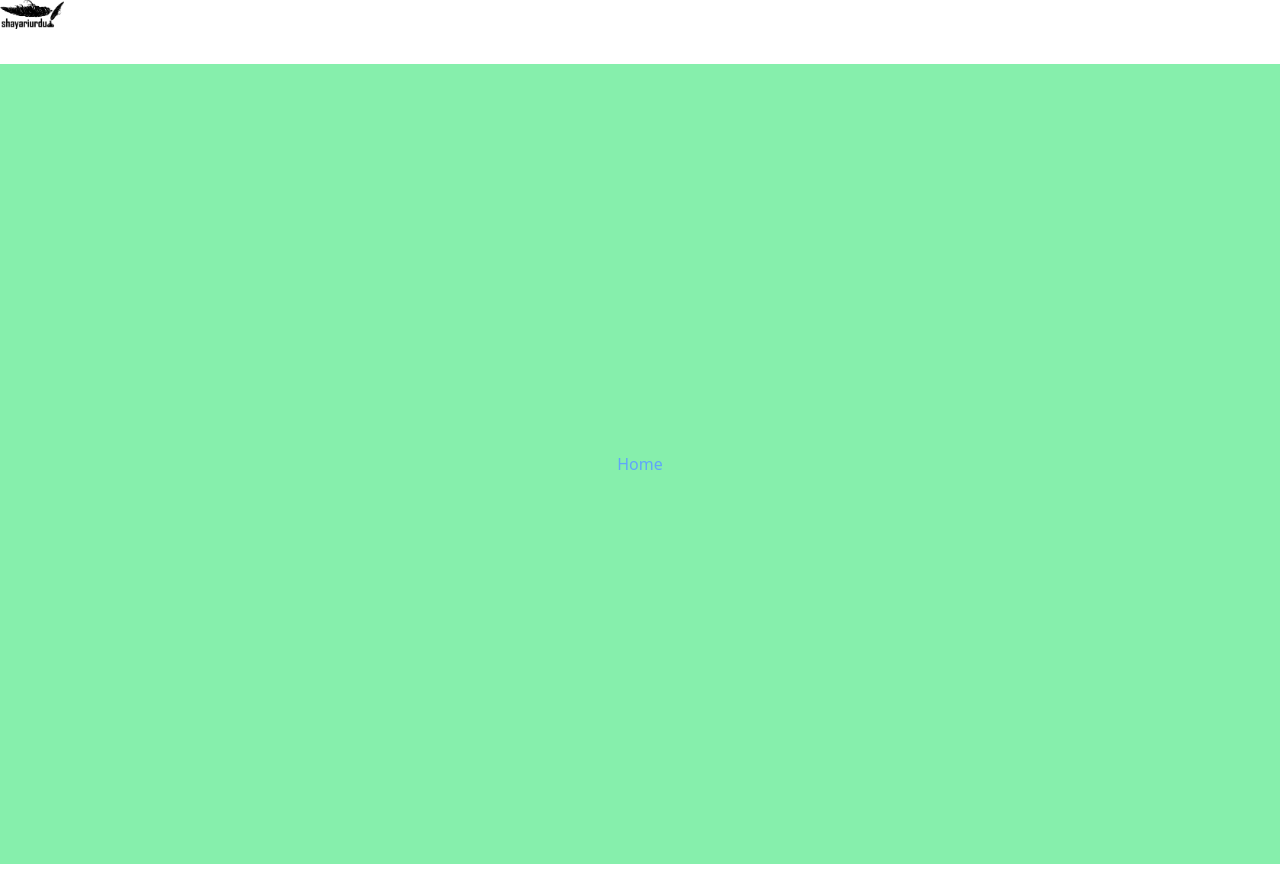
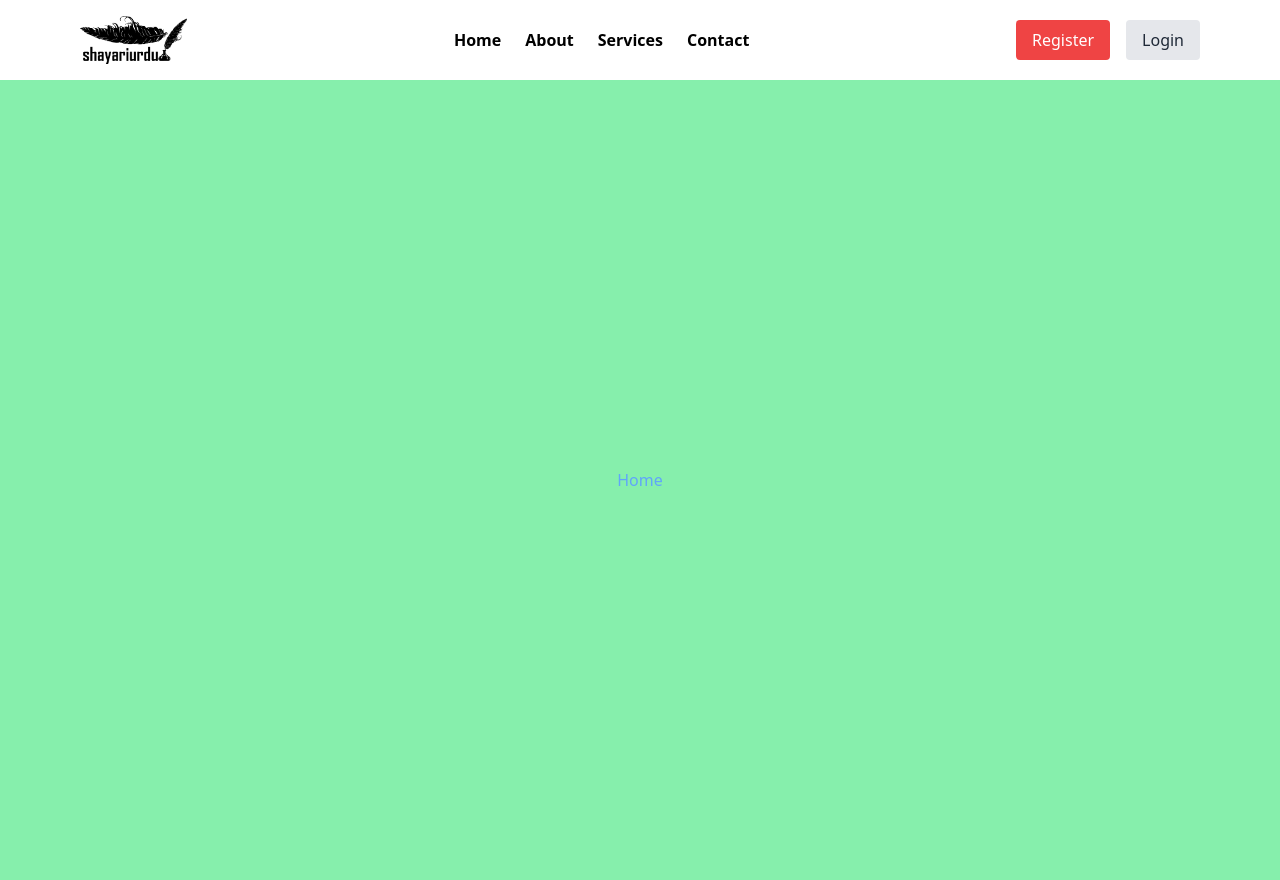
Before and after one commit to MuhammadFaizan144/Peotry_website, a React (Vite) app in the folder client/: page / in a window 1280 px wide. Built offline with nearby package versions, Linux system fonts and the light colour scheme.

Commit message:
add working navbar

```diff
--- a/client/package.json
+++ b/client/package.json
@@ -10,8 +10,10 @@
     "preview": "vite preview"
   },
   "dependencies": {
+    "framer-motion": "^12.29.0",
     "react": "^19.2.0",
     "react-dom": "^19.2.0",
+    "react-icons": "^5.5.0",
     "react-router-dom": "^7.12.0"
   },
   "devDependencies": {
--- a/client/src/components/Navbar.jsx
+++ b/client/src/components/Navbar.jsx
@@ -1,18 +1,50 @@
 import React from 'react'
-import { logo } from '../assets/index.js';
+import {useState} from 'react'
+// import {NavbarMenu} from './NavbarMenu'
+// import {FaDumbbell} from 'react-icons/fa'
+import {MdMenu} from 'react-icons/md'
+import ResponsiveMenu from './ResponsiveMenu.jsx'
+// import {CiSearch} from 'react-icons/ci'
+// import {PiShoppingCartThin} from 'react-icons/pi'
+import {navLinks} from'./navbardata.js'
+import {Link} from 'react-router-dom'
+import {logo,menu,close} from '../assets/index.js'
+
 const Navbar = () => {
+  const[open,setOpen]=useState(false);
   return (
-    <header>
-      <nav>
-        <div className="logo w-16 h-16">
-            <img src={logo} alt="logo" className=''/>
+    <>
+    <nav>
+      <div className="container flex items-center justify-between py-4 ">
+        {/* Logo Section */}
+        <div className='flex items-center'>
+          <Link to='/'>
+            <img src={logo} alt="logo" className="w-17 h-12" />
+          </Link>
         </div>
-        <div className="link">
-
+        {/* Menu Section */}
+        <div className='hidden md:block'>
+          <ul className='flex'>
+            {navLinks.map((item) => {
+              return <li key={item.id}>
+                <Link to={item.link} className='inline-block py-1 px-3 hover:text-red-500 font-semibold' >{item.title}</Link>
+              </li>
+            })}
+          </ul>
         </div>
-      </nav>
-    </header>
-  )
+        {/* Register and login Section */}
+        <div className='hidden md:block'>
+          <button className='bg-red-500 text-white py-2 px-4 rounded mr-4 hover:bg-red-600'>Register</button>
+          <button className='bg-gray-200 text-gray-800 py-2 px-4 rounded hover:bg-gray-300'>Login</button>
+        </div>
+        {/* Mobile hamburger menu section */}
+        <div className='md:hidden' onClick={()=>setOpen(!open)}>
+          <MdMenu className='text-3xl  cursor-pointer ' />
+        </div>
+      </div>
+    </nav>
+    <ResponsiveMenu open={open}/>
+    </>)
 }
 
 export default Navbar
--- /dev/null
+++ b/client/src/components/ResponsiveMenu.jsx
@@ -0,0 +1,34 @@
+import React from 'react'
+import { navLinks } from './navbardata.js'
+import { Link } from 'react-router-dom'
+
+const ResponsiveMenu = ({ open }) => {
+  if (!open) return null
+
+  return (
+    <div className="absolute top-20 left-0 w-full h-screen z-20 transition-opacity duration-300">
+      {/* Menu content */}
+      <div className="text-xl font-semibold uppercase bg-red-500 text-white w-full py-10  rounded-lg">
+        <ul className="flex flex-col items-center justify-center gap-6">
+          {navLinks.map((item) => (
+            <li key={item.id}>
+              <Link
+                to={item.link}
+                className="inline-block py-1 px-3 hover:text-gray-300"
+              >
+                {item.title}
+              </Link>
+
+            </li>
+          ))}
+          <li>
+          <button className='bg-red-500 text-white py-2 px-4 rounded mr-4 hover:bg-red-600'>Register</button>
+          <button className='bg-gray-200 text-gray-800 py-2 px-4 rounded hover:bg-gray-300'>Login</button>
+        </li>
+        </ul>
+      </div>
+    </div>
+  )
+}
+
+export default ResponsiveMenu
--- /dev/null
+++ b/client/src/components/navbardata.js
@@ -0,0 +1,22 @@
+export const navLinks = [
+    {
+        id: "1",
+        title: "Home",
+        link: "/",
+    },
+    {
+        id: "2",
+        title: "About",
+        link: "/about",
+    },
+    {
+        id: "3",
+        title: "Services",
+        link: "/service",
+    },
+    {
+        id: "4",
+        title: "Contact",
+        link: "/contact",
+    },
+];
--- a/client/tailwind.config.js
+++ b/client/tailwind.config.js
@@ -5,7 +5,18 @@ export default {
     "./public/*.html"
   ],
   theme: {
-    extend: {},
+    extend: {
+      container: {
+        // center: true,
+        padding:{
+          DEFAULT: '1rem',
+          sm: '2rem',
+          lg: '4rem',
+          xl: '5rem',
+          '2xl': '6rem',
+        }
+      },
+    },
   },
   plugins: [],
 }
```
Also changed, not shown: 1 other file (tests, documents, lock files or other folders).
